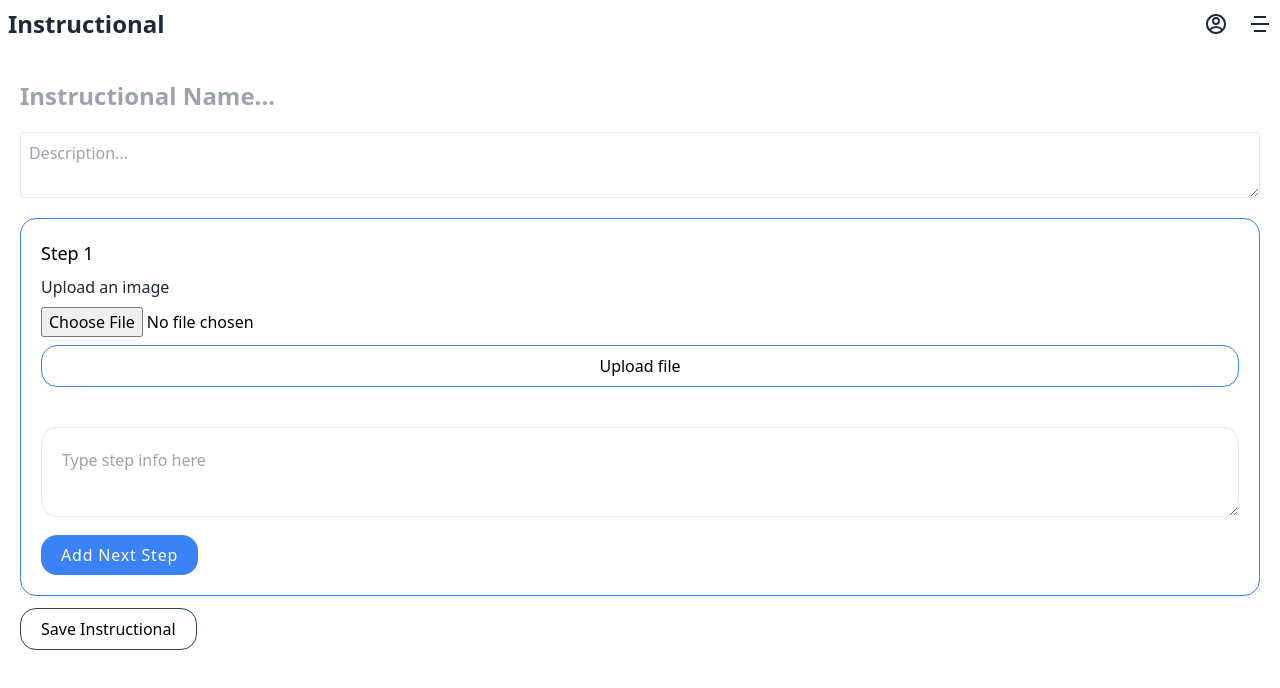
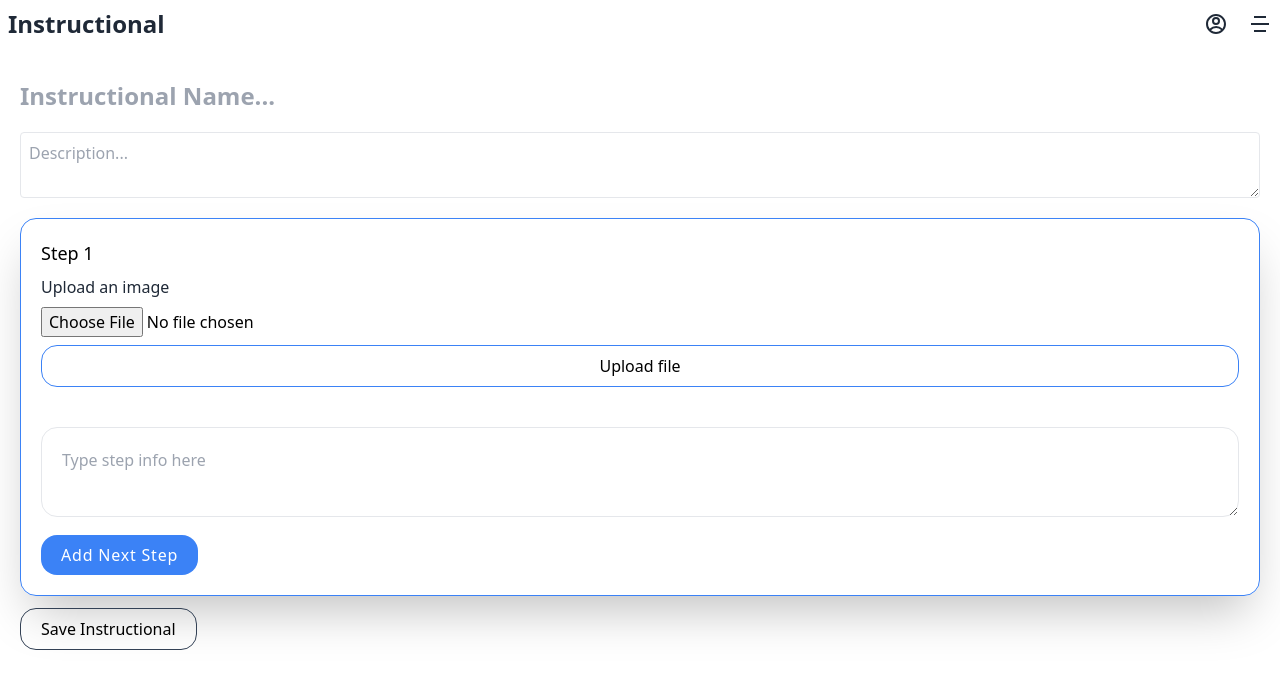
Before and after one commit to Owaiin/instructional, a Next.js app: page /create-guide in a window 1280 px wide. Shown: the top 688 px of the page. Built offline with nearby package versions, Linux system fonts and the light colour scheme; no server answers; the database is empty.

Commit message:
further styling on creation page

```diff
--- a/components/StepComponent.tsx
+++ b/components/StepComponent.tsx
@@ -25,6 +25,7 @@ export default function StepComponent(props: {
 
   const handleImageUpload = (e: any) => {
     e.preventDefault();
+    console.log("fired");
     // save the uploaded file to a variable
     const file = e.target[0]?.files[0];
 
@@ -59,7 +60,11 @@ export default function StepComponent(props: {
 
   return (
     <>
-      <div className=" my-3 h-full w-full rounded-2xl border border-blue-500 p-5">
+      <div
+        className={`my-3 h-full w-full rounded-2xl border ${
+          isEditable ? "border-blue-500 shadow-2xl" : "border-gray-300"
+        }  p-5`}
+      >
         <h3 className="mb-2 text-lg font-medium">Step {props.stepNumber} </h3>
         {/* image upload */}
         {imgUrl !== null ? (
@@ -88,6 +93,11 @@ export default function StepComponent(props: {
                   Upload file
                 </button>
               </form>
+            </>
+          )}
+          {progressPercent !== 0 && progressPercent !== 100 && (
+            <>
+              <p>Uploading: {progressPercent}%</p>
             </>
           )}
         </div>
--- a/pages/create-guide.tsx
+++ b/pages/create-guide.tsx
@@ -8,6 +8,7 @@ import NavBar from "@/components/coreComponents/NavBar";
 import { useUserAuth } from "@/contexts/UserContext";
 import { usePostsContext } from "@/contexts/PostsContext";
 import MainContainer from "@/components/coreComponents/MainContainer";
+import { useRouter } from "next/router";
 
 export default function Home() {
   interface step {
@@ -24,6 +25,7 @@ export default function Home() {
   const [description, setDescription] = useState("");
   const { user } = useUserAuth();
   const { setPostArray, getData } = usePostsContext();
+  const router = useRouter();
 
   // Add another step into the StepArray
   const addToStepArray = (input: any) => {
--- a/pages/posts/[postId].tsx
+++ b/pages/posts/[postId].tsx
@@ -35,7 +35,7 @@ export default function PostPage(props: { post: any }) {
               return (
                 <>
                   <li
-                    className="  rounded-2xl bg-white p-5 shadow-2xl"
+                    className="  my-10 rounded-2xl bg-white p-5 shadow-2xl"
                     key={idx}
                   >
                     {step.imageUrl !== null ? (
```
